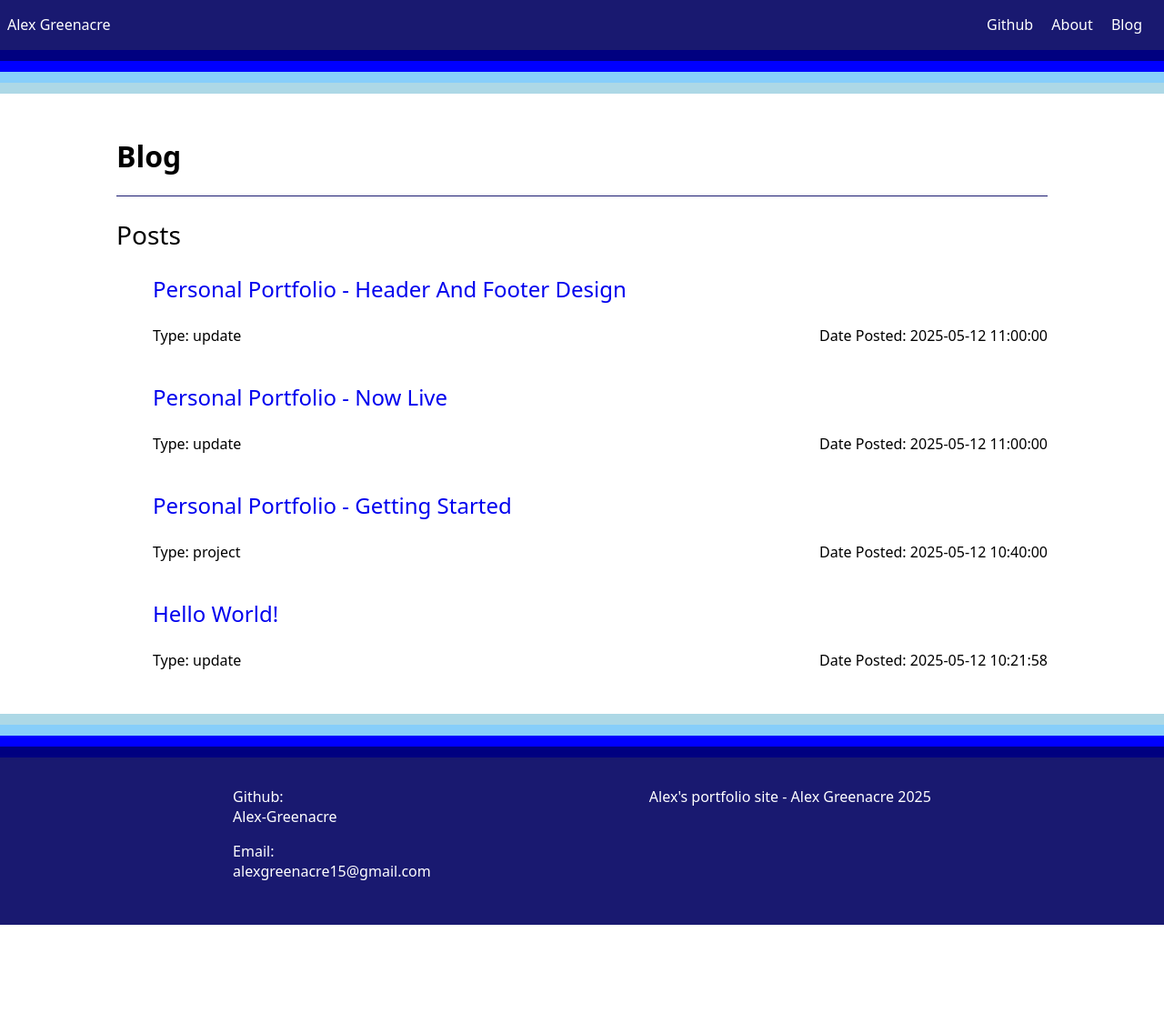
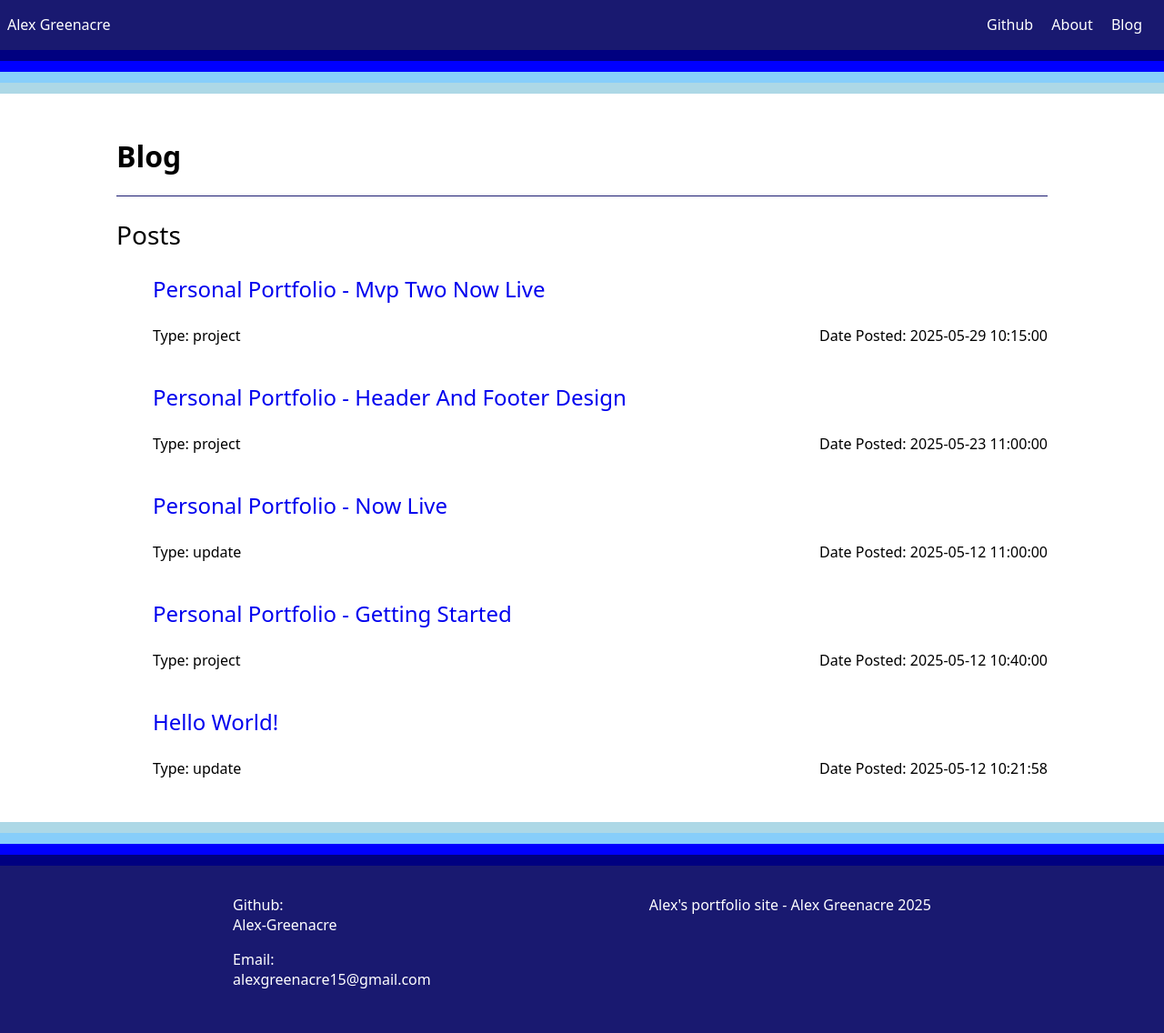
Before and after one commit to Alex-Greenacre/alex-greenacre.github.io, a Jekyll site: the page built from blog.markdown, in a window 1280 px wide. Shown: the whole page at 91% size. Built offline with Jekyll 4.4.1, drawn with Linux system fonts in a browser that asks for light colours; before the commit the page ends 1017 px from its top, so only the background shows below that; some of the changed lines change nothing that is shown.

Commit message:
Added new blog post, updated tags and title on previous post

```diff
--- a/_posts/2025-05-23-header-and-footer.markdown
+++ b/_posts/2025-05-23-header-and-footer.markdown
@@ -1,8 +1,8 @@
 ---
 layout: post
 title:  "Personal Portfolio - Header And Footer Design"
-date:   2025-05-12 12:00:00 +0100
-categories: update
+date:   2025-05-23 12:00:00 +0100
+categories: project
 ---
 Because I'm trying to keep the website as clean and easy to use as possible there isn't going to be alot of colour, this isn't great as it can come across as a bit dull. To combat this I decided to create a divider between the header/footer and the main body, the aim of this was to provide colour to the page whilst also not effecting its readability.
 
--- /dev/null
+++ b/_posts/2025-05-29-mvp-two-now-live.markdown
@@ -0,0 +1,31 @@
+---
+layout: post
+title:  "Personal Portfolio - Mvp Two Now Live"
+date:   2025-05-29 11:15:00 +0100
+categories: project
+---
+Part two of the websites development is now complete and live
+
+The idea behind this increment was to switch themes from the minima theme to a new custom style as well as building the home page and blog post page, this goal was completed with custom css and layouts added to the site including a completely new head,header and footer, a new post layout, a blog page to show all posts and a home page to display github projects and recent posts
+
+## What went well ##
+Website looks good, I think the header works really well in providing colour to the site whilst still keeping it clear, as well as that the site itself is a good foundation for improvments. The speed in which new pages can be added is also really good. Once the templates have been made, adding new posts or pages takes very little effort in terms of development work.
+
+## What didnt go well ##
+When I approached this I didn't really have a clear design. I think this is quite evident in the final design as although it does look clear and functional it definitely doesn't look like the best it could and for a personal portfolio it's a bit bland.
+
+The css also isn't the best which was to be expected, my biggest issue is that currently unique css for pages is stored in the bottom of base, this is fine at the moment but when I go to add more pages it can easily get to complicated allowing for standards to slip and
+
+Also even though I do like the pros using github pages and a static site brings there is going to be some drawbacks in terms of expandability, as projects that could cover areas such as microservices or an database for storing any potentail data can't be implemented. Although the pros of github pages still outweights these concerns as data storage is unlikely and I can still build the projects for them in github repos and just not implement live.
+
+## Improvements to be made ##
+
+The home page needs revisiting, at the minute its ok but I think there's too much information on, rather than list all projects I might just list a featured one, this is the same as the posts, this is because the site is supposed to function as a highlight of my skills and currently getting that information off it is quite hard, a clearer more to the point home page might cut down on showcasing what I've been up to but in this case I think less might be more in displaying the most important info first then allowing users to view the rest later.
+
+Another improvement that could be made is around the blogs, currently to view a post you need to click onto the blog then the post, which isn't bad but its an extra two clicks every time you want to read another post, this could be changed by outputting all posts onto the same page and using some sort of pagination to stop the page getting to big. Alternatively another way the blogs could be done is through a project page splitting the blogs and displaying them on a distinct project page that also shows the github info and goal of the project.
+
+
+## Conclusion ##
+Overall I'm happy at what I've produced the websites is in a good place for adding content and although I am not thrilled at its current design for a personal portfolio its definitely a good start and it does provide a good foundation for me to make improvements.
+
+Moving forward I need to focus on adding more content and getting the about me page sorted, the small changes on the home page would be a good idea but I think my main focus is to get the about me page finished as mentioned in mvp 3 but the website itself is in a good spot for me to start on other projects and blogging the outcomes and slowly changing the website if needed.
```
